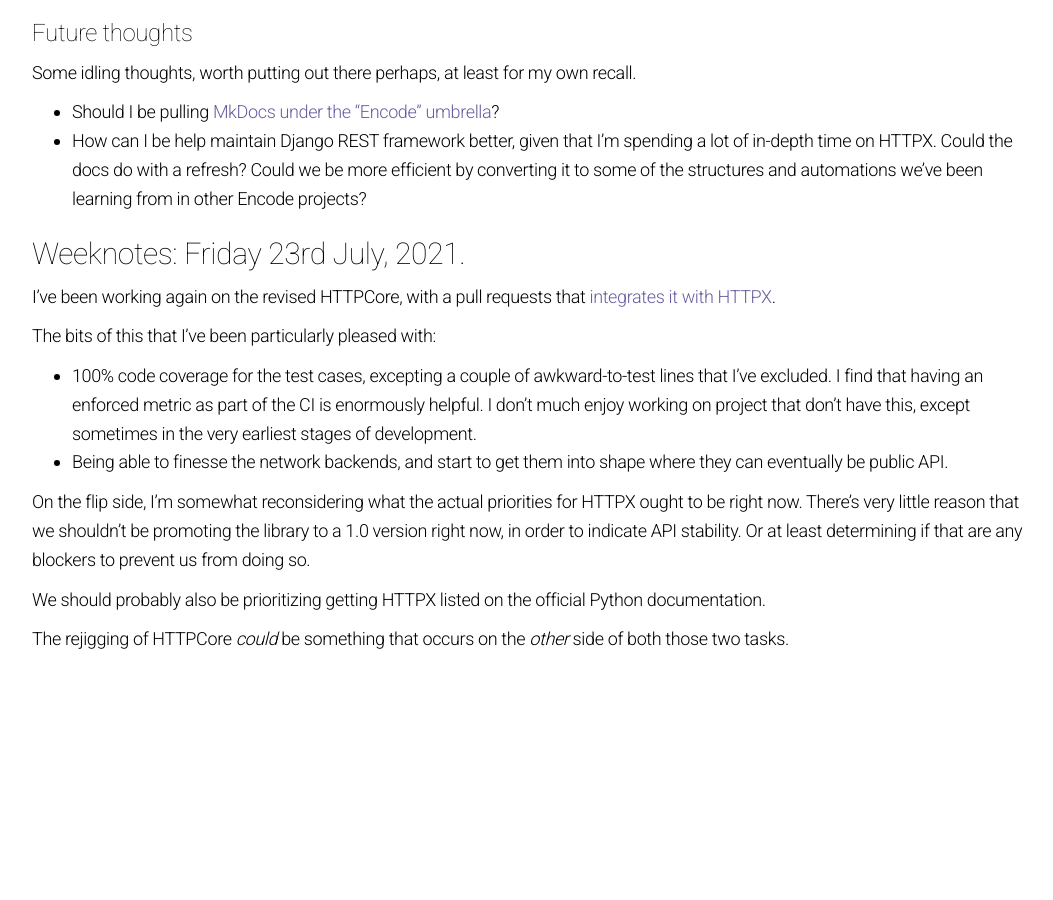
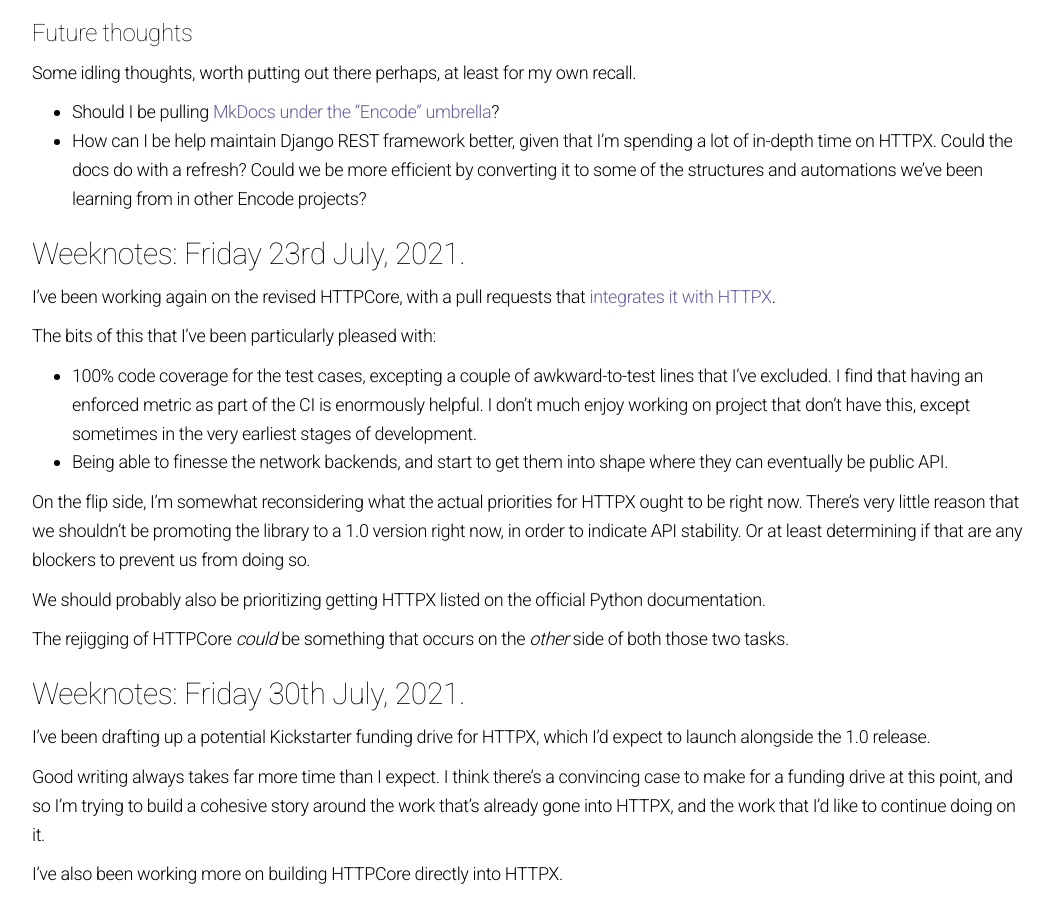
Before and after one commit to encode/encode.github.io, a Jekyll site: the page built from reports/july-2021.md, in a window 1280 px wide and 900 px high, scrolled down 979 px. Shown: the whole window, without its empty margins (108-1161 px from the left). Built offline with Jekyll 4.4.1, drawn with Linux system fonts in a browser that asks for light colours; before the commit the page ends 1644 px from its top, so only the background shows below that.

Commit message:
Weekly report

```diff
--- a/reports/july-2021.md
+++ b/reports/july-2021.md
@@ -57,6 +57,15 @@
 
 The rejigging of HTTPCore *could* be something that occurs on the *other* side of both those two tasks.
 
+## Weeknotes: Friday 30th July, 2021.
+
+I've been drafting up a potential Kickstarter funding drive for HTTPX, which I'd expect to launch alongside the 1.0 release.
+
+Good writing always takes far more time than I expect. I think there's a convincing case to make for a funding drive at this point, and so I'm trying to build a cohesive story around the work that's already gone into HTTPX, and the work that I'd like to continue doing on it.
+
+I've also been working more on building HTTPCore directly into HTTPX.
+
+
 [1]: https://myks.org/en/multiple-template-engines-for-django/
 [2]: https://simonwillison.net/tags/weeknotes/
 [3]: https://noumenal.es/posts/
```
